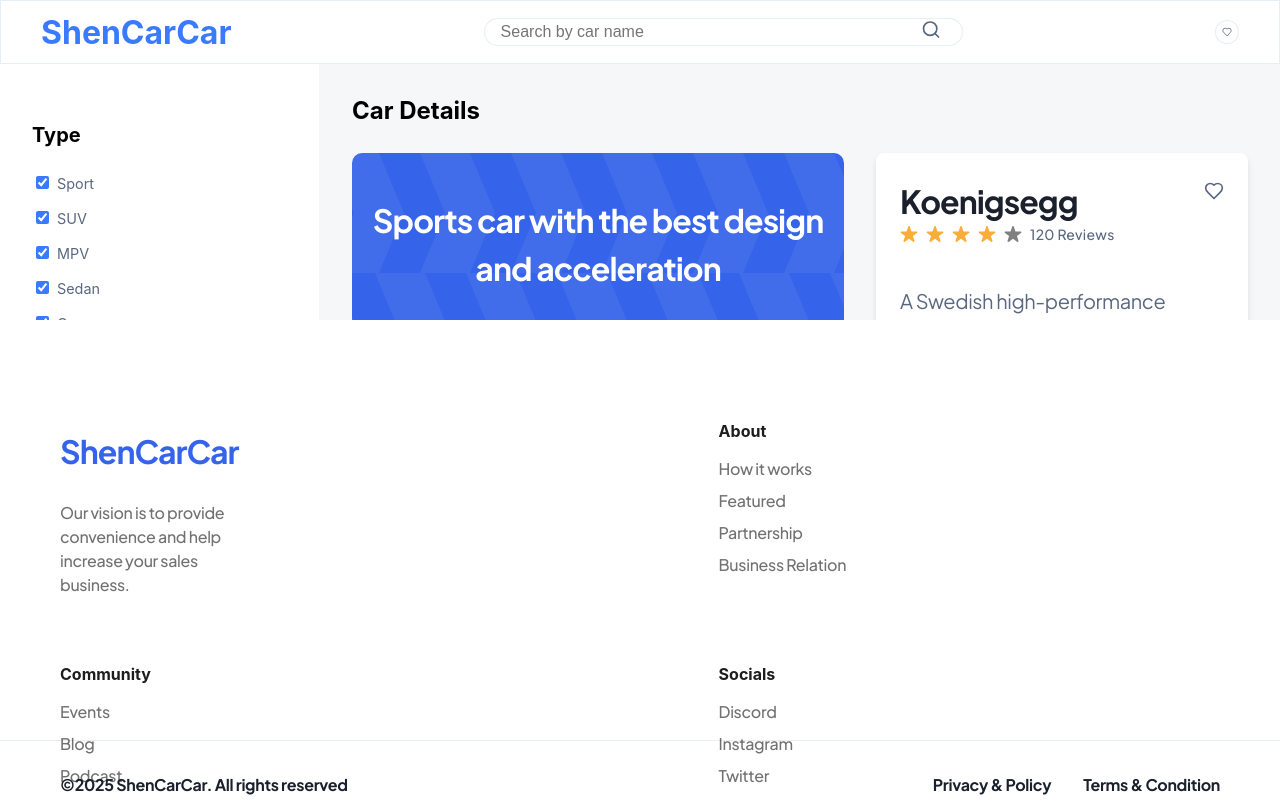
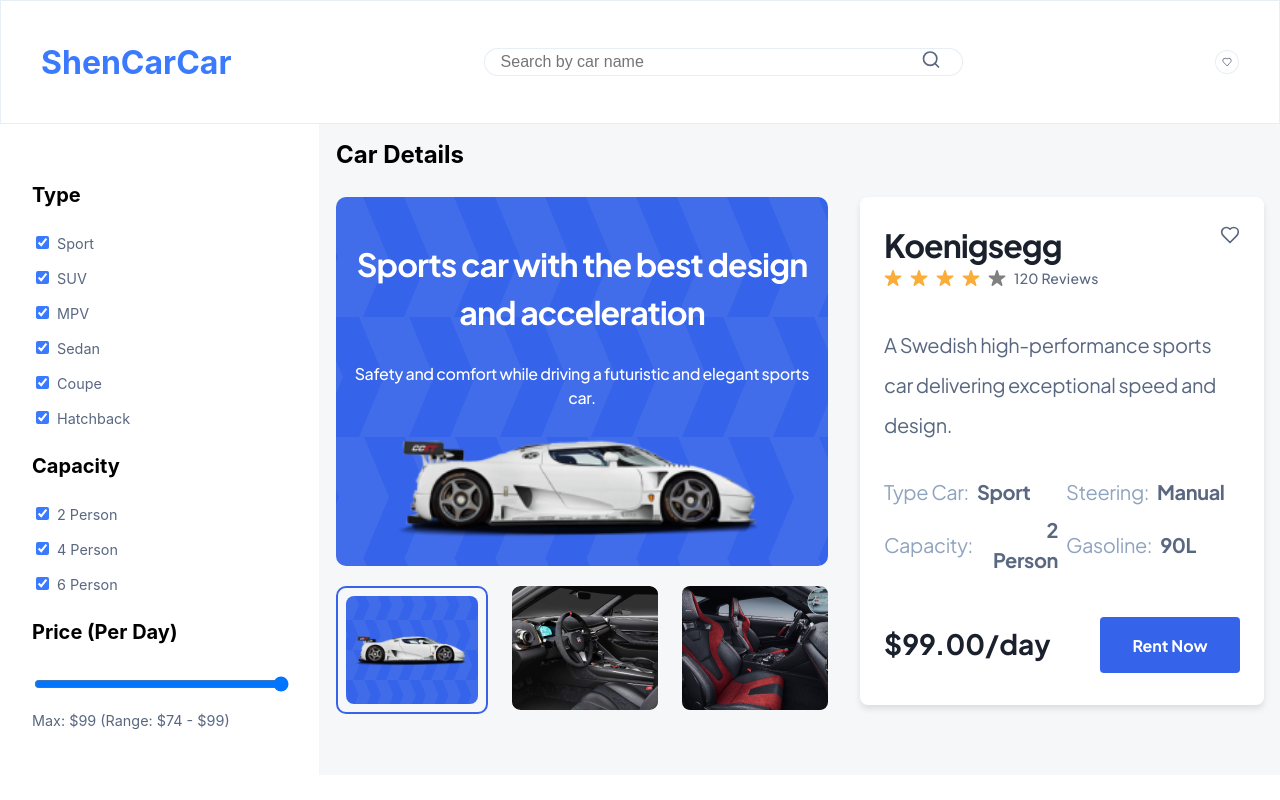
Before and after one commit to MohamedHnef/react-ex3, a React (Create React App) app: page /cars/1 in a window 1280 px wide. Shown: the top 800 px of the page. Built offline with nearby package versions, Linux system fonts and the light colour scheme; the HTML template or start-up script is replaced by a standard one.

Commit message:
adjusted layout styles to meet the figma design

```diff
--- a/src/components/Layout.jsx
+++ b/src/components/Layout.jsx
@@ -1,32 +1,23 @@
-// src/components/Layout.jsx
+import React, { useState } from "react";
+import { useNavigate, useLocation } from "react-router-dom";
+import { Heart, Search } from "lucide-react";
+import Filters from "./Filters";
+import "../styles/Layout.css";
+import { Link } from "react-router-dom";
 
-import React, { useState } from 'react';
-import { useNavigate, useLocation } from 'react-router-dom';
-import { Heart, Search } from 'lucide-react';
-import Filters from './Filters';
-import '../styles/Layout.css';
-import { Link } from 'react-router-dom';
-
-function Layout({
-  children,
-  filters,
-  carsData,
- searchQuery,        // <-- ADD THIS
- setSearchQuery      // <-- AND THIS
-}) {
+function Layout({ children, filters, carsData, searchQuery, setSearchQuery }) {
   const navigate = useNavigate();
   const location = useLocation();
-  const isFavoritesPage = location.pathname === '/favorites';
+  const isFavoritesPage = location.pathname === "/favorites";
 
   const handleHeartClick = () => {
     if (isFavoritesPage) {
-      navigate('/');
+      navigate("/");
     } else {
-      navigate('/favorites');
+      navigate("/favorites");
     }
   };
 
-  // Use setSearchQuery from props
   const handleSearchChange = (e) => {
     setSearchQuery(e.target.value);
   };
@@ -34,7 +25,9 @@
   return (
     <div className="layout-container">
       <header className="top-bar">
-        <Link to="/" className="logo">ShenCarCar</Link>
+        <Link to="/" className="logo">
+          ShenCarCar
+        </Link>
 
         <div className="search-container">
           <div className="search-bar-wrapper">
@@ -43,7 +36,7 @@
               placeholder="Search by car name"
               className="search-bar"
               value={searchQuery}
-            onChange={(e) => setSearchQuery(e.target.value)}  // <-- Ensure state updates
+              onChange={(e) => setSearchQuery(e.target.value)}
             />
             <button className="search-icon">
               <Search size={20} color="#596780" />
@@ -58,8 +51,8 @@
         >
           <Heart
             size={24}
-            color={isFavoritesPage ? 'red' : '#596780'}
-            fill={isFavoritesPage ? 'red' : 'none'}
+            color={isFavoritesPage ? "red" : "#596780"}
+            fill={isFavoritesPage ? "red" : "none"}
           />
         </button>
       </header>
@@ -69,19 +62,19 @@
           <Filters {...filters} carsData={carsData} />
         </aside>
         <main className="content">
-          {
-            // Clone the child if valid, injecting searchQuery
-            React.isValidElement(children)
+          {React.isValidElement(children)
             ? React.cloneElement(children, { searchQuery })
-              : children
-          }
+            : children}
         </main>
       </div>
       <footer className="footer">
         <div className="footer-container">
           <div className="footer-column logo-column">
             <h2 className="footer-logo">ShenCarCar</h2>
-            <p>Our vision is to provide convenience and help increase your sales business.</p>
+            <p>
+              Our vision is to provide convenience and help increase your sales
+              business.
+            </p>
           </div>
           <div className="footer-column">
             <h4>About</h4>
--- a/src/pages/CarDetailsPage.jsx
+++ b/src/pages/CarDetailsPage.jsx
@@ -1,15 +1,14 @@
-import React, { useState } from 'react';
-import { useParams } from 'react-router-dom';
-import carsData from '../data/carsData.json';
-import '../styles/CarDetailsPage.css';
-import { Heart } from 'lucide-react';
+import React, { useState } from "react";
+import { useParams } from "react-router-dom";
+import carsData from "../data/carsData.json";
+import "../styles/CarDetailsPage.css";
+import { Heart } from "lucide-react";
 
 function CarDetailsPage({ favorites, toggleFavorite, carsData }) {
   const { id } = useParams();
   const car = carsData.find((c) => c.id === parseInt(id));
   const [mainImage, setMainImage] = useState(car.images[0]);
   const isFavorite = favorites.includes(car.id);
-
 
   if (!car) {
     return <div className="error">Car not found</div>;
@@ -19,58 +18,81 @@
     <div className="car-details-page">
       <h1 className="page-title">Car Details</h1>
       <div className="content-container">
-        {/* Left Section */}
         <div className="left-section">
           <div className="main-box">
-            <h2 className="main-title">Sports car with the best design and acceleration</h2>
+            <h2 className="main-title">
+              Sports car with the best design and acceleration
+            </h2>
             <p className="main-description">
-              Safety and comfort while driving a futuristic and elegant sports car.
+              Safety and comfort while driving a futuristic and elegant sports
+              car.
             </p>
-            {/* ✅ Dynamically updating main image */}
-            <img src={"../assets/" + mainImage} alt={car.name} className='main-image'/>
+            <img
+              src={"../assets/" + mainImage}
+              alt={car.name}
+              className="main-image"
+            />
           </div>
 
-          {/* Row of Small Boxes */}
           <div className="small-box-container">
-            {/* ✅ First Box - Keeps its unique style but updates the main image on click */}
-            <div className="firstbox" onClick={() => setMainImage(car.images[0])}>
+            <div
+              className="firstbox"
+              onClick={() => setMainImage(car.images[0])}
+            >
               <div className="small-box first">
-                <img src={"../assets/" + car.images[0]} alt={car.name} className='first'/>
+                <img
+                  src={"../assets/" + car.images[0]}
+                  alt={car.name}
+                  className="first"
+                />
               </div>
             </div>
 
-            {/* ✅ Other Two Small Boxes - Also Change Main Image When Clicked */}
             {car.images.slice(1).map((image, index) => (
-              <div key={index} className="small-box" onClick={() => setMainImage(image)}>
-                <img src={"../assets/" + image} alt={`${car.name} ${index + 1}`} className="thumbnail"/>
+              <div
+                key={index}
+                className="small-box"
+                onClick={() => setMainImage(image)}
+              >
+                <img
+                  src={"../assets/" + image}
+                  alt={`${car.name} ${index + 1}`}
+                  className="thumbnail"
+                />
               </div>
             ))}
           </div>
         </div>
 
-        {/* Right Section */}
         <div className="right-section">
-          {/* 1) Heart Button (top-right corner) */}
           <button
             className="heart-button-details"
             onClick={() => toggleFavorite(car.id)}
           >
             <Heart
               size={20}
-              color={isFavorite ? 'red' : '#596780'}
-              fill={isFavorite ? 'red' : 'none'}
+              color={isFavorite ? "red" : "#596780"}
+              fill={isFavorite ? "red" : "none"}
             />
           </button>
 
-          {/* Car Name */}
           <h2 className="car-name">{car.name}</h2>
 
           <div className="rating">
-  {/* Generate stars based on car.rating (integer value only) */}
-  {Array.from({ length: 5 }).map((_, index) => (
+            {Array.from({ length: 5 }).map((_, index) =>
               index < Math.floor(car.rating) ? (
-      <svg key={index} xmlns="http://www.w3.org/2000/svg" width="18" height="16" viewBox="0 0 18 16" fill="#FBAD39">
-        <path fillRule="evenodd" clipRule="evenodd" d="M8.16664 0.658349C8.2242 0.475814 8.33846 0.316382
+                <svg
+                  key={index}
+                  xmlns="http://www.w3.org/2000/svg"
+                  width="18"
+                  height="16"
+                  viewBox="0 0 18 16"
+                  fill="#FBAD39"
+                >
+                  <path
+                    fillRule="evenodd"
+                    clipRule="evenodd"
+                    d="M8.16664 0.658349C8.2242 0.475814 8.33846 0.316382
         8.49281 0.20321C8.64717 0.0900392 8.83358 0.0290222 9.02498 0.0290222C9.21637 0.0290222 9.40279
         0.0900392 9.55714 0.20321C9.71149 0.316382 9.82575 0.475814 9.88331 0.658349L11.4333 5.42502H16.4333C16.6315
         5.41752 16.8268 5.47513 16.9892 5.58905C17.1516 5.70296 17.2723 5.86692 17.3327 6.05586C17.3932 6.24481
@@ -80,12 +102,23 @@
         15.7917C4.7879 15.9066 4.60145 15.9693 4.40951 15.9708C4.21758 15.9722 4.03022 15.9122 3.87479 15.7996C3.71936
         15.687 3.604 15.5276 3.54557 15.3448C3.48713 15.162 3.48868 14.9652 3.54998 14.7833L5.09998 10.0083L1.04164
         7.06668C0.875879 6.9577 0.750352 6.79744 0.684243 6.61039C0.618134 6.42335 0.615077 6.21981 0.675539 6.03086C0.736001
-        5.84192 0.856658 5.67796 1.01907 5.56405C1.18149 5.45013 1.37673 5.39252 1.57498 5.40002H6.57498L8.16664 0.658349Z"/>
+        5.84192 0.856658 5.67796 1.01907 5.56405C1.18149 5.45013 1.37673 5.39252 1.57498 5.40002H6.57498L8.16664 0.658349Z"
+                  />
                 </svg>
               ) : (
                 // Empty stars (gray) if the rating is less than 5
-      <svg key={index} xmlns="http://www.w3.org/2000/svg" width="18" height="16" viewBox="0 0 18 16" fill="gray">
-        <path fillRule="evenodd" clipRule="evenodd" d="M8.16664 0.658349C8.2242 0.475814 8.33846 0.316382
+                <svg
+                  key={index}
+                  xmlns="http://www.w3.org/2000/svg"
+                  width="18"
+                  height="16"
+                  viewBox="0 0 18 16"
+                  fill="gray"
+                >
+                  <path
+                    fillRule="evenodd"
+                    clipRule="evenodd"
+                    d="M8.16664 0.658349C8.2242 0.475814 8.33846 0.316382
         8.49281 0.20321C8.64717 0.0900392 8.83358 0.0290222 9.02498 0.0290222C9.21637 0.0290222 9.40279
         0.0900392 9.55714 0.20321C9.71149 0.316382 9.82575 0.475814 9.88331 0.658349L11.4333 5.42502H16.4333C16.6315
         5.41752 16.8268 5.47513 16.9892 5.58905C17.1516 5.70296 17.2723 5.86692 17.3327 6.05586C17.3932 6.24481
@@ -95,28 +128,37 @@
         15.7917C4.7879 15.9066 4.60145 15.9693 4.40951 15.9708C4.21758 15.9722 4.03022 15.9122 3.87479 15.7996C3.71936
         15.687 3.604 15.5276 3.54557 15.3448C3.48713 15.162 3.48868 14.9652 3.54998 14.7833L5.09998 10.0083L1.04164
         7.06668C0.875879 6.9577 0.750352 6.79744 0.684243 6.61039C0.618134 6.42335 0.615077 6.21981 0.675539 6.03086C0.736001
-        5.84192 0.856658 5.67796 1.01907 5.56405C1.18149 5.45013 1.37673 5.39252 1.57498 5.40002H6.57498L8.16664 0.658349Z"/>
+        5.84192 0.856658 5.67796 1.01907 5.56405C1.18149 5.45013 1.37673 5.39252 1.57498 5.40002H6.57498L8.16664 0.658349Z"
+                  />
                 </svg>
               )
-  ))}
+            )}
 
             <span className="reviews">{car.reviews} Reviews</span>
           </div>
 
+          <p className="car-description">
+            {car.description || "Luxury, speed, and power combined."}
+          </p>
 
-          {/* Car Description */}
-          <p className="car-description">{car.description || "Luxury, speed, and power combined."}</p>
-
-          {/* Specs Section */}
           <div className="specs">
-            <div className="spec-item"><span>Type Car:</span> <p>{car.type}</p></div>
-            <div className="spec-item"><span>Steering:</span> <p>{car.transmission}</p></div>
-            <div className="spec-item"><span>Capacity:</span> <p>{car.capacity} Person</p></div>
-            <div className="spec-item"><span>Gasoline:</span> <p>{car.fuelCapacity}L</p></div>
+            <div className="spec-item">
+              <span>Type Car:</span> <p>{car.type}</p>
+            </div>
+            <div className="spec-item">
+              <span>Steering:</span> <p>{car.transmission}</p>
+            </div>
+            <div className="spec-item">
+              <span>Capacity:</span> <p>{car.capacity} Person</p>
+            </div>
+            <div className="spec-item">
+              <span>Gasoline:</span> <p>{car.fuelCapacity}L</p>
+            </div>
           </div>
 
-          {/* Price & Rent Button */}
-          <div className="price-sectiondet">${car.pricePerDay.toFixed(2)}/day</div>
+          <div className="price-sectiondet">
+            ${car.pricePerDay.toFixed(2)}/day
+          </div>
           <button className="rent-button">Rent Now</button>
         </div>
       </div>
--- a/src/styles/CarDetailsPage.css
+++ b/src/styles/CarDetailsPage.css
@@ -21,7 +21,7 @@
 }
 
 .main-box {
-    flex: 1; /* Occupy remaining space */
+  flex: 1;
   border-radius: 10px;
   background: var(--Primary-500, #3563E9);
   background-image: url("../../public/assets/images/Group\ 427320628.png");
@@ -33,24 +33,22 @@
 .main-title {
   color: var(--Primary-0, #FFF);
 
-/* Semibold/Type@32 */
   font-family: "Plus Jakarta Sans";
   font-size: 32px;
   font-style: normal;
   font-weight: 600;
-line-height: 150%; /* 48px */
+  line-height: 150%;
   letter-spacing: -0.96px;
 }
 
 .main-description {
   color: var(--Primary-0, #FFF);
 
-/* Medium/Type@16 */
   font-family: "Plus Jakarta Sans";
   font-size: 16px;
   font-style: normal;
   font-weight: 500;
-line-height: 150%; /* 24px */
+  line-height: 150%;
   letter-spacing: -0.32px;
 }
 
@@ -64,7 +62,7 @@
 .small-box-container {
   display: flex;
   justify-content: space-between;
-    gap: 24px; /* Gap between small boxes */
+  gap: 24px;
 }
 
 .firstbox {
@@ -73,7 +71,7 @@
   flex-shrink: 0;
   border-radius: 10px;
   border: 2px solid var(--Primary-500, #3563E9);
-    display: flex; /* Center the child div */
+  display: flex;
   justify-content: center;
   align-items: center;
 }
@@ -88,6 +86,7 @@
   align-items: center;
 
 }
+
 .small-box.first {
   width: 132px;
   height: 108px;
@@ -102,11 +101,13 @@
   height: 100%;
   object-fit: cover;
 }
+
 .small-box img.first {
   width: 116px;
   height: 36px;
   flex-shrink: 0;
 }
+
 .right-section {
   position: relative;
   width: 492px;
@@ -116,7 +117,6 @@
   box-shadow: 0 4px 6px rgba(0, 0, 0, 0.1);
 }
 
-/* Heart button in top-right corner */
 .heart-button-details {
   height: 24px;
   width: 24px;
@@ -129,7 +129,6 @@
   padding: 4px;
 }
 
-  /* Title */
 .car-name {
   position: absolute;
   top: 24px;
@@ -146,17 +145,17 @@
 
 .rating {
   position: absolute;
-    top: 72px;                     /* a small gap below the 48px line-height of .car-name */
+  top: 72px;
   left: 24px;
   display: flex;
   align-items: center;
   gap: 8px;
   font-family: "Plus Jakarta Sans";
   font-size: 16px;
-    color: #FBAD39;                /* Star color or adjust as needed */
+  color: #FBAD39;
 }
 
-.reviews{
+.reviews {
   color: var(--Secondary-400, #596780);
   font-family: "Plus Jakarta Sans";
   font-size: 14px;
@@ -165,26 +164,25 @@
   line-height: normal;
   letter-spacing: 0.28px;
 }
-  /* Description */
+
 .car-description {
   position: absolute;
-    top: 128px;                    /* 128px from top (per your requirement) */
-    left: 24px;                    /* 24px from left */
-    right: 24px;                   /* let it wrap if it’s too long */
+  top: 128px;
+  left: 24px;
+  right: 24px;
   color: var(--Secondary-400, #596780);
   font-family: "Plus Jakarta Sans";
   font-size: 20px;
   font-style: normal;
   font-weight: 400;
-    line-height: 200%; /* 40px */
+  line-height: 200%;
   letter-spacing: -0.4px;
   margin: 0;
 }
 
-  /* Specs container (Type Car, Steering, etc.) */
 .specs {
   position: absolute;
-    top: 280px;                    /* 280px from top */
+  top: 280px;
   left: 24px;
   right: 24px;
   display: grid;
@@ -195,7 +193,7 @@
   color: var(--Secondary-500, #1A202C);
 }
 
-  .spec-item{
+.spec-item {
   display: flex;
   align-items: center;
   gap: 8px;
@@ -206,6 +204,7 @@
   line-height: 21px;
   letter-spacing: -0.28px;
 }
+
 .spec-item span {
   color: var(--Secondary-300, #90A3BF);
   font-family: "Plus Jakarta Sans";
@@ -215,7 +214,8 @@
   line-height: 150%;
   letter-spacing: -0.4px;
 }
-  .spec-item p{
+
+.spec-item p {
   color: var(--Secondary-400, #596780);
   text-align: right;
   font-family: "Plus Jakarta Sans";
@@ -226,6 +226,7 @@
   letter-spacing: -0.4px;
   margin: 0;
 }
+
 .price-sectiondet {
   position: absolute;
   bottom: 44px;
@@ -237,11 +238,11 @@
   line-height: normal;
   color: var(--Secondary-500, #1A202C);
 }
-    /* Rent Button */
+
 .rent-button {
   position: absolute;
-    bottom: 32px;                  /* 32px from bottom */
-    right: 24px;                   /* 24px from right */
+  bottom: 32px;
+  right: 24px;
   display: flex;
   width: 140px;
   height: 56px;
--- a/src/styles/HomePage.css
+++ b/src/styles/HomePage.css
@@ -1,4 +1,3 @@
-/* Home Page */
 .home-container {
   flex: 1;
   padding: 32px;
@@ -9,11 +8,10 @@
 .car-grid {
   display: grid;
   grid-template-columns: repeat(auto-fill, minmax(300px, 1fr));
-  gap: 32px !important; /* Force consistent gap */
+  gap: 32px !important;
   width: 100%;
 }
 
-/* Add this new style */
 .no-favorites {
   color: #596780;
   font-size: 1rem;
@@ -21,7 +19,7 @@
   margin-top: 32px;
 }
 
-.title{
+.title {
   margin: 0;
 }
 
--- a/src/styles/Layout.css
+++ b/src/styles/Layout.css
@@ -1,43 +1,41 @@
-/* src/Layout.css */
-html, body {
+html,
+body {
   height: 100%;
   margin: 0;
   padding: 0;
   background: #F6F7F9;
 }
+
 .layout-container {
   display: flex;
   flex-direction: column;
   min-height: 100vh;
-  padding-bottom: 480px; /* Equal to footer height */
 }
 
 .main-section {
-  flex: 1; /* This makes it flexible to fill the available space */
+  flex: 1;
   display: flex;
-  overflow: hidden; /* Prevent unwanted scrollbars */
+  overflow: hidden;
 }
 
 .content {
   flex: 1;
-  overflow-y: auto; /* Scrollable content */
-  padding: 16px; /* Optional padding */
+  overflow-y: auto;
   box-sizing: border-box;
 }
-/* Top Bar */
+
 .top-bar {
   display: flex;
   align-items: center;
   justify-content: space-between;
   width: 100%;
-    height: 8vh;
+  height: 124px;
   padding: 0 40px;
   border: 1px solid rgba(195, 212, 233, 0.40);
   background: var(--Primary-0, #FFF);
   box-sizing: border-box;
 }
 
-  /* Logo */
 .logo {
   font-size: 2rem;
   font-weight: bold;
@@ -46,7 +44,6 @@
 
 }
 
-  /* Search Container */
 .search-container {
   flex: 1;
   max-width: 40%;
@@ -63,14 +60,14 @@
   height: 3.5vh;
   border: 1px solid rgba(195, 212, 233, 0.4);
   border-radius: 50px;
-    padding: 0.5rem 3rem 0.5rem 1rem; /* Add padding to the right for the search icon */
+  padding: 0.5rem 3rem 0.5rem 1rem;
   font-size: 1rem;
   box-sizing: border-box;
 }
 
 .search-icon {
   position: absolute;
-    right: 1rem; /* Place the icon on the right inside the bar */
+  right: 1rem;
   top: 50%;
   transform: translateY(-50%);
   background: none;
@@ -79,7 +76,6 @@
   cursor: pointer;
 }
 
-/* Favorites Icon */
 .favorites-icon {
   display: flex;
   justify-content: center;
@@ -97,7 +93,6 @@
   background-color: rgba(58, 122, 254, 0.1);
 }
 
-  /* Responsive Adjustments */
 @media (max-width: 768px) {
   .top-bar {
     height: 10vh;
@@ -112,7 +107,6 @@
     max-width: 60%;
   }
 
-    /* Favorites Icon */
   .favorites-icon {
     display: flex;
     justify-content: center;
@@ -131,11 +125,8 @@
   }
 }
 
-
-
-  /* Sidebar */
 .left-sidebar {
-    width: 25%; /* Flexible width */
+  width: 25%;
   padding: 32px;
   border-right: 1px solid #F3F5F7;
   background: var(--Primary-0, #FFF);
@@ -164,7 +155,7 @@
 
 .filter-options input[type="checkbox"] {
   margin-right: 8px;
-    accent-color: #3a7afe; /* Matches the Figma blue color */
+  accent-color: #3a7afe;
 }
 
 .price-slider input[type="range"] {
@@ -181,7 +172,6 @@
   color: #596780;
 }
 
-  /* Responsive Adjustments */
 @media (max-width: 768px) {
   .left-sidebar {
     width: 100%;
@@ -194,9 +184,8 @@
 }
 
 
-  /* Footer */
 .footer {
-  position: fixed;
+  position: relative;
   bottom: 0;
   left: 0;
   width: 100%;
@@ -207,7 +196,6 @@
   padding: 80px 0px 60px 0px;
 }
 
-/* KEEP: Basic container styles */
 .footer-container {
   display: grid;
   grid-template-columns: 744px repeat(3, 1fr);
@@ -219,40 +207,37 @@
 
 
 .footer-column:not(.logo-column) {
-  width: 200px; /* Fixed width for content columns */
+  width: 200px;
 }
 
-/* MODIFIED: Logo column */
 .logo-column {
   grid-column: 1;
-  padding-right: 450px; /* Maintain 60px gap to next column */
-  min-width: auto; /* REMOVE min-width constraint */
+  padding-right: 450px;
+  min-width: auto;
   color: rgba(19, 19, 19, 0.60);
 
-/* Medium/Type@16 */
   font-family: "Plus Jakarta Sans";
   font-size: 16px;
   font-style: normal;
   font-weight: 500;
-line-height: 150%; /* 24px */
+  line-height: 150%;
   letter-spacing: -0.32px;
 
 }
-.footer-logo{
+
+.footer-logo {
   color: var(--Primary-500, #3563E9);
 
-/* Bold/Type@32 */
   font-family: "Plus Jakarta Sans";
   font-size: 32px;
   font-style: normal;
   font-weight: 700;
-line-height: 150%; /* 48px */
+  line-height: 150%;
   letter-spacing: -0.96px;
 }
-.footer-column{
 
-}
-/* KEEP: Text styles */
+.footer-column {}
+
 .footer-column h4 {
   font-size: 1rem;
   font-weight: bold;
@@ -269,12 +254,11 @@
 .footer-column ul li {
   margin-bottom: 0.5rem;
   color: rgba(19, 19, 19, 0.60);
-  /* Medium/Type@16 */
   font-family: "Plus Jakarta Sans";
   font-size: 16px;
   font-style: normal;
   font-weight: 500;
-  line-height: 150%; /* 24px */
+  line-height: 150%;
   letter-spacing: -0.32px;
 }
 
@@ -285,7 +269,6 @@
   align-items: center;
   margin-top: auto;
   border-top: 1px solid rgba(195, 212, 233, 0.4);
-  padding-top: 1rem;
   padding-right: 60px;
 }
 
@@ -296,7 +279,7 @@
   font-size: 16px;
   font-style: normal;
   font-weight: 600;
-  line-height: 150%; /* 24px */
+  line-height: 150%;
   letter-spacing: -0.32px;
 }
 
@@ -317,23 +300,21 @@
   color: #3a7afe;
 }
 
-/* ADD: Responsive grid adjustments */
 @media (max-width: 1280px) {
   .footer-container {
-    grid-template-columns: 1fr 1fr; /* 2 columns on medium screens */
+    grid-template-columns: 1fr 1fr;
     gap: 30px;
   }
 }
 
-/* KEEP: Existing mobile styles */
 @media (max-width: 768px) {
   .footer-container {
-    grid-template-columns: 1fr; /* Single column on mobile */
+    grid-template-columns: 1fr;
     gap: 1.5rem;
   }
 
   .footer-column:not(.logo-column) {
-    width: 100%; /* Full width columns on mobile */
+    width: 100%;
   }
 
   .footer-bottom {
```
Also changed, not shown: src/components/CarCard.jsx (+59 -36 lines), src/components/Filters.jsx (+6 -9 lines), src/pages/FavoritesPage.jsx (+3 -4 lines), src/pages/HomePage.jsx (+3 -5 lines), src/styles/CarCard.css (+16 -21 lines). Lines whose indentation alone changed are shown as unchanged.
